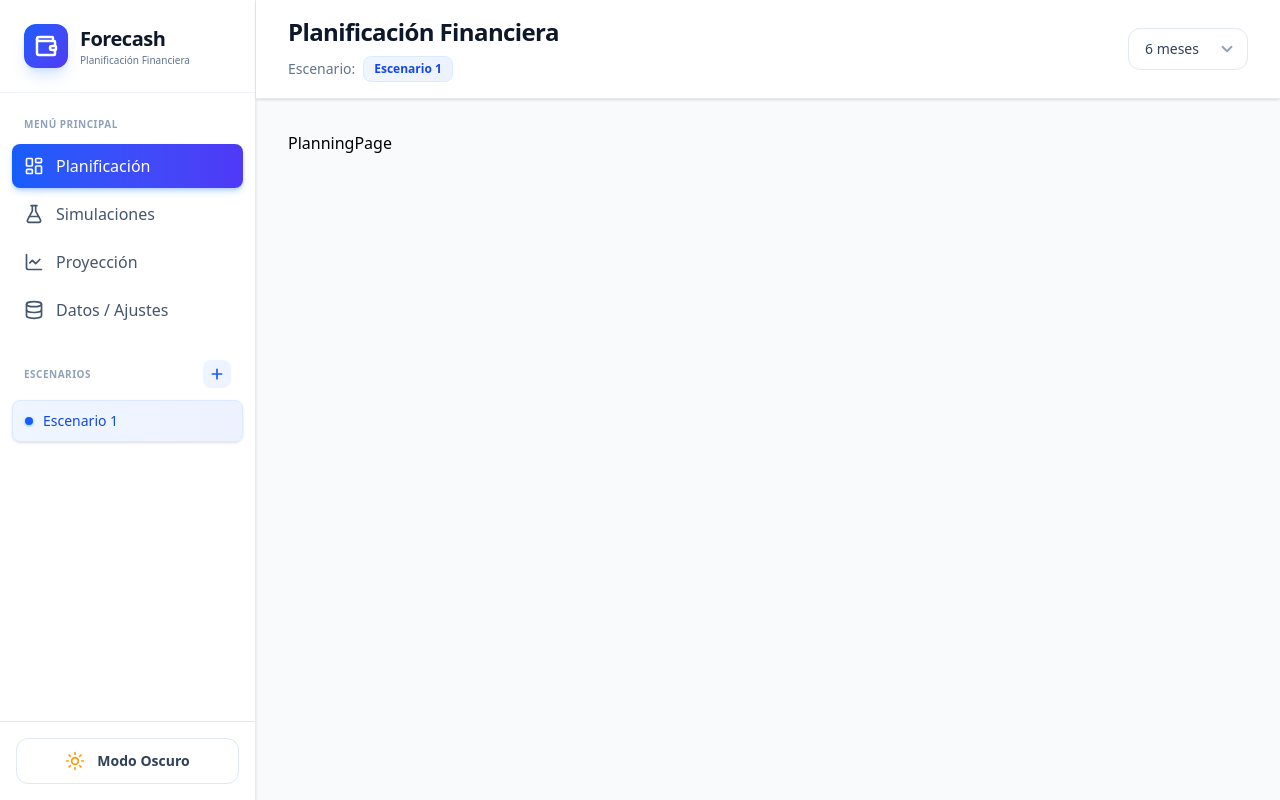
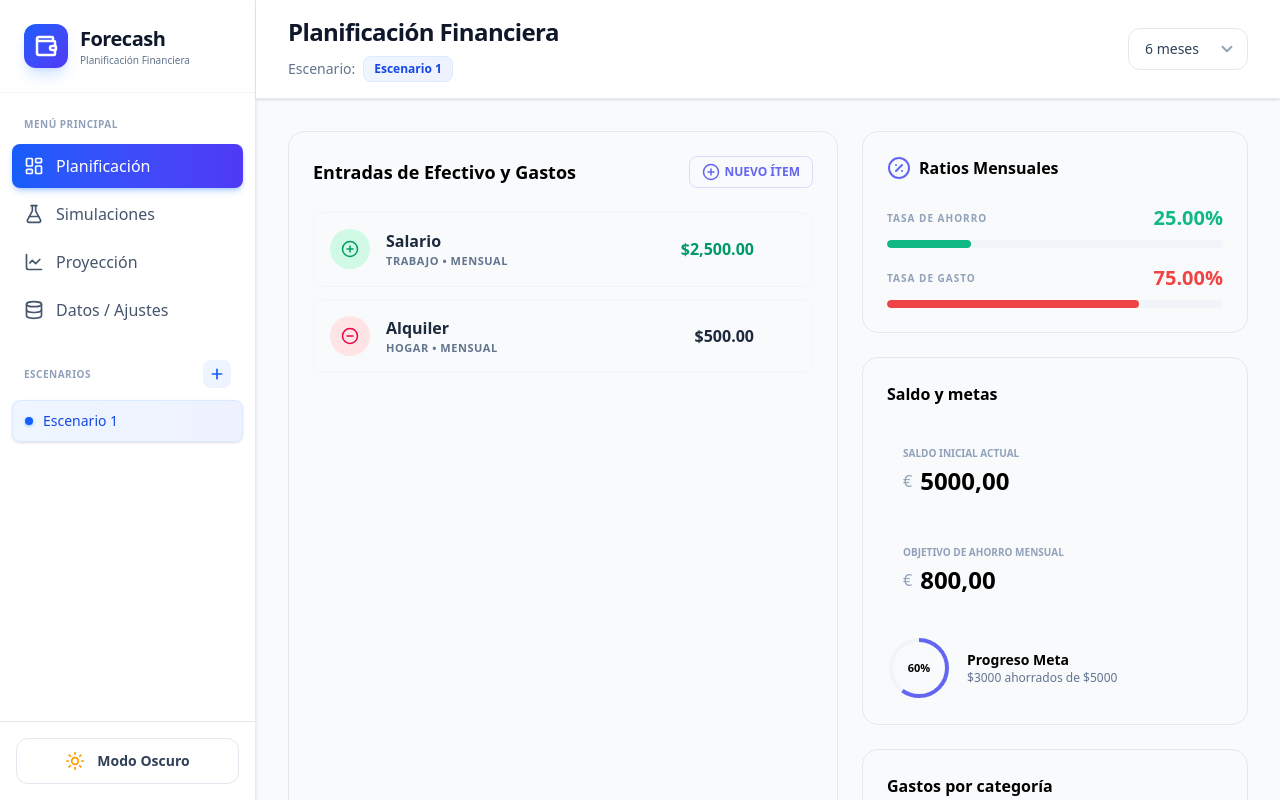
Before and after one commit to josegijon/Forecash-v2, a React (Vite) app in the folder frontend/: page /escenario/1/planificacion in a window 1280 px wide. Built offline with nearby package versions, Linux system fonts and the light colour scheme.

Commit message:
refactor: add financial planning components and styles for better visualization

```diff
--- a/frontend/src/index.css
+++ b/frontend/src/index.css
@@ -1 +1,5 @@
 @import "tailwindcss";
+
+@theme {
+    --color-primary: #6366f1;
+}
--- a/frontend/src/pages/PlanningPage.tsx
+++ b/frontend/src/pages/PlanningPage.tsx
@@ -1,6 +1,44 @@
+import { BalanceGoalsCard } from "@/ui/components/planning/BalanceGoalsCard"
+import { CashflowItemList } from "@/ui/components/planning/CashflowItemList"
+import { CategoryExpensesCard } from "@/ui/components/planning/CategoryExpensesCard"
+import { MonthlyRatiosCard } from "@/ui/components/planning/MonthlyRatiosCard"
 
 export const PlanningPage = () => {
     return (
-        <div>PlanningPage</div>
+        <div className="flex-1 overflow-y-auto scrollbar-hide">
+            <div className="max-w-6xl mx-auto">
+                <div className="grid grid-cols-12 gap-6">
+
+                    <CashflowItemList
+                    // items={items}
+                    // onAddItem={handleAddItem}
+                    // onDeleteItem={handleDeleteItem}
+                    />
+
+                    {/* <AddCashflowModal
+                        isOpen={showAddModal}
+                        onClose={() => setShowAddModal(false)}
+                        onSubmit={handleSubmitNewItem}
+                    /> */}
+
+                    <div className="col-span-12 lg:col-span-5 space-y-6">
+                        {/* Ratios mensuales */}
+                        <MonthlyRatiosCard
+                            title="Ratios Mensuales"
+                        />
+
+                        {/* Saldo y metas */}
+                        <BalanceGoalsCard
+                            title="Saldo y metas"
+                        />
+
+                        {/* Gastos por categoría */}
+                        <CategoryExpensesCard
+                            title="Gastos por categoría"
+                        />
+                    </div>
+                </div>
+            </div>
+        </div >
     )
 }
--- /dev/null
+++ b/frontend/src/ui/components/planning/CategoryDonutChart.tsx
@@ -0,0 +1,103 @@
+import { Pie, PieChart, Sector, Tooltip, type PieSectorDataItem, type TooltipIndex } from "recharts"
+// import { RechartsDevtools } from '@recharts/devtools';
+
+// const renderActiveShape = ({
+//     cx,
+//     cy,
+//     midAngle,
+//     innerRadius,
+//     outerRadius,
+//     startAngle,
+//     endAngle,
+//     fill,
+//     payload,
+//     percent,
+//     value,
+// }: PieSectorDataItem) => {
+//     const RADIAN = Math.PI / 180;
+//     const sin = Math.sin(-RADIAN * (midAngle ?? 1));
+//     const cos = Math.cos(-RADIAN * (midAngle ?? 1));
+//     const sx = (cx ?? 0) + ((outerRadius ?? 0) + 10) * cos;
+//     const sy = (cy ?? 0) + ((outerRadius ?? 0) + 10) * sin;
+//     const mx = (cx ?? 0) + ((outerRadius ?? 0) + 30) * cos;
+//     const my = (cy ?? 0) + ((outerRadius ?? 0) + 30) * sin;
+//     const ex = mx + (cos >= 0 ? 1 : -1) * 22;
+//     const ey = my;
+//     const textAnchor = cos >= 0 ? 'start' : 'end';
+
+//     return (
+//         <g>
+//             <text x={cx} y={cy} dy={8} textAnchor="middle" fill={fill}>
+//                 {payload.name}
+//             </text>
+//             <Sector
+//                 cx={cx}
+//                 cy={cy}
+//                 innerRadius={innerRadius}
+//                 outerRadius={outerRadius}
+//                 startAngle={startAngle}
+//                 endAngle={endAngle}
+//                 fill={fill}
+//             />
+//             <Sector
+//                 cx={cx}
+//                 cy={cy}
+//                 startAngle={startAngle}
+//                 endAngle={endAngle}
+//                 innerRadius={(outerRadius ?? 0) + 6}
+//                 outerRadius={(outerRadius ?? 0) + 10}
+//                 fill={fill}
+//             />
+//             <path d={`M${sx},${sy}L${mx},${my}L${ex},${ey}`} stroke={fill} fill="none" />
+//             <circle cx={ex} cy={ey} r={2} fill={fill} stroke="none" />
+//             <text x={ex + (cos >= 0 ? 1 : -1) * 12} y={ey} textAnchor={textAnchor} fill="#333">{`PV ${value}`}</text>
+//             <text x={ex + (cos >= 0 ? 1 : -1) * 12} y={ey} dy={18} textAnchor={textAnchor} fill="#999">
+//                 {`(Rate ${((percent ?? 1) * 100).toFixed(2)}%)`}
+//             </text>
+//         </g>
+//     );
+// };
+
+export const CategoryDonutChart = (
+    //     {
+    //     isAnimationActive = true,
+    //     defaultIndex = undefined,
+    // }: {
+    //     isAnimationActive?: boolean;
+    //     defaultIndex?: TooltipIndex;
+    // }
+) => {
+    return (
+        // <PieChart
+        //     style={{ width: '100%', maxWidth: '500px', maxHeight: '80vh', aspectRatio: 1 }}
+        //     responsive
+        //     margin={{
+        //         top: 50,
+        //         right: 120,
+        //         bottom: 0,
+        //         left: 120,
+        //     }}
+        // >
+        //     <Pie
+        //         activeShape={renderActiveShape}
+        //         data={data}
+        //         cx="50%"
+        //         cy="50%"
+        //         innerRadius="60%"
+        //         outerRadius="80%"
+        //         fill="#8884d8"
+        //         dataKey="value"
+        //         isAnimationActive={isAnimationActive}
+        //     />
+
+        //     <Tooltip
+        //         content={() => null}
+        //         defaultIndex={defaultIndex}
+        //     />
+        //     {/* <RechartsDevtools /> */}
+        // </PieChart>
+        <div className="w-full h-64 bg-gray-100 rounded-lg flex items-center justify-center">
+            <span className="text-gray-400">[Gráfico de dona de categorías]</span>
+        </div>
+    )
+}
--- /dev/null
+++ b/frontend/src/ui/components/planning/CategoryExpensesCard.tsx
@@ -0,0 +1,41 @@
+import { CategoryDonutChart } from "./CategoryDonutChart";
+import { CategoryLegend } from "./CategoryLegend";
+
+interface CategoryExpensesCardProps {
+    title: string;
+}
+
+export const CategoryExpensesCard = ({ title }: CategoryExpensesCardProps) => {
+    return (
+        <div className="bg-card-light rounded-2xl border border-slate-200 p-6">
+            <div className="flex items-center justify-between mb-6">
+                <div className="flex items-center gap-2">
+                    <h3 className="font-bold">{title}</h3>
+                </div>
+            </div>
+
+            <CategoryDonutChart />
+
+            <CategoryLegend />
+
+            {/* <div className="grid grid-cols-4 grid-rows-2 gap-2 h-40">
+                <div className="col-span-2 row-span-2 bg-indigo-500/20 border border-indigo-500/30 rounded-lg p-3 flex flex-col justify-end">
+                    <span className="text-[10px] font-bold text-indigo-400 uppercase">Vivienda</span>
+                    <span className="font-bold text-indigo-600 ">65%</span>
+                </div>
+                <div className="col-span-2 bg-emerald-500/20 border border-emerald-500/30 rounded-lg p-3 flex flex-col justify-end">
+                    <span className="text-[10px] font-bold text-emerald-400 uppercase">Comida</span>
+                    <span className="font-bold text-emerald-600 ">20%</span>
+                </div>
+                <div className="bg-amber-500/20 border border-amber-500/30 rounded-lg p-2 flex flex-col justify-end">
+                    <span className="text-[8px] font-bold text-amber-400 uppercase">Ocio</span>
+                    <span className="font-bold text-amber-600  text-xs">10%</span>
+                </div>
+                <div className="bg-slate-500/20 border border-slate-500/30 rounded-lg p-2 flex flex-col justify-end">
+                    <span className="text-[8px] font-bold text-slate-400 uppercase">Otros</span>
+                    <span className="font-bold text-slate-600 text-xs">5%</span>
+                </div>
+            </div> */}
+        </div>
+    )
+}
--- /dev/null
+++ b/frontend/src/ui/components/planning/CategoryLegend.tsx
@@ -0,0 +1,9 @@
+// Contenido: Componente que renderiza la leyenda del gráfico: una lista vertical/horizontal con el indicador de color (bolita/cuadrado), el nombre de la categoría, el porcentaje y opcionalmente el monto. Recibe como props el mismo array de categorías.
+
+export const CategoryLegend = () => {
+    return (
+        <div className="bg-gray-100 rounded-lg p-4">
+            <span className="text-gray-400">[Leyenda de categorías]</span>
+        </div>
+    )
+}
--- a/package.json
+++ b/package.json
@@ -4,5 +4,8 @@
     "workspaces": [
         "frontend",
         "core"
-    ]
+    ],
+    "dependencies": {
+        "recharts": "^3.7.0"
+    }
 }
```
Also changed, not shown: 1 other file (tests, documents, lock files or other folders).
